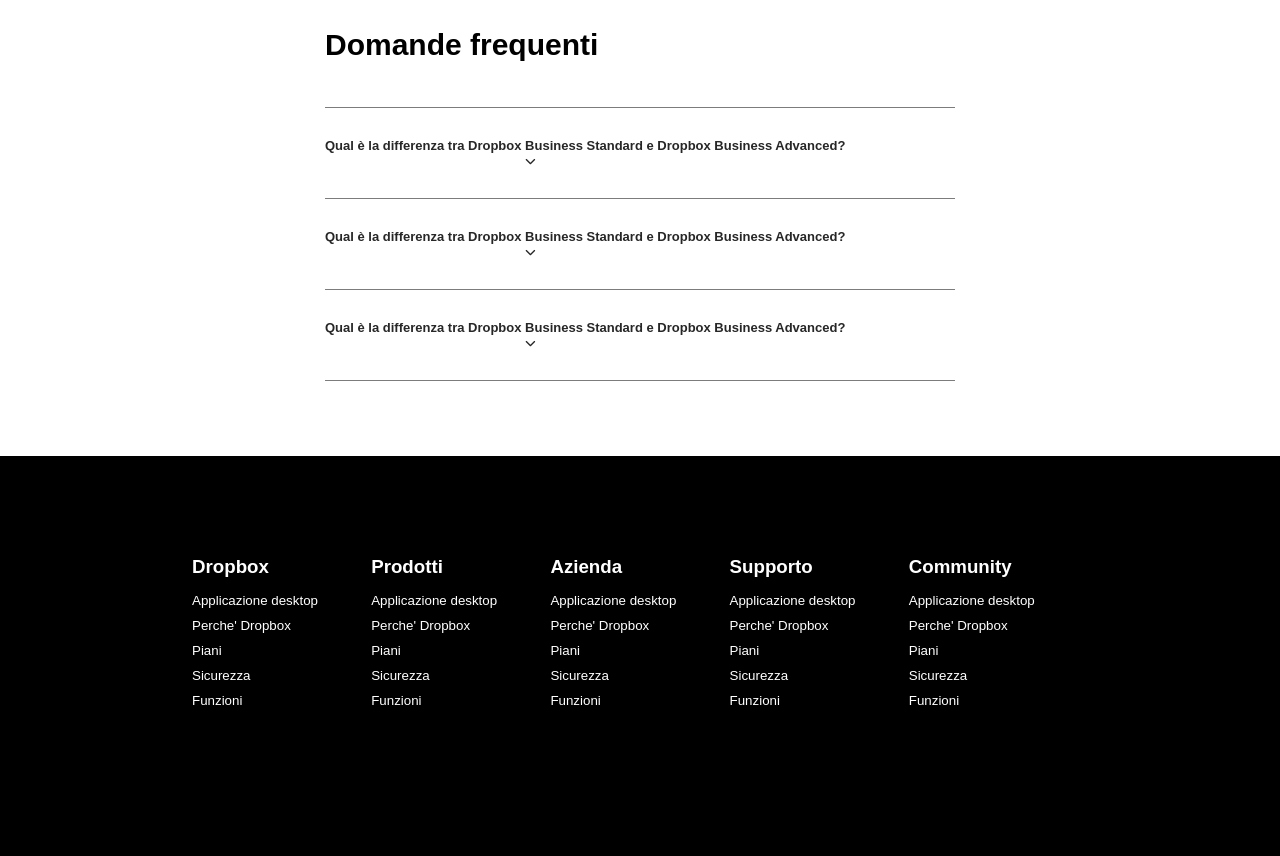
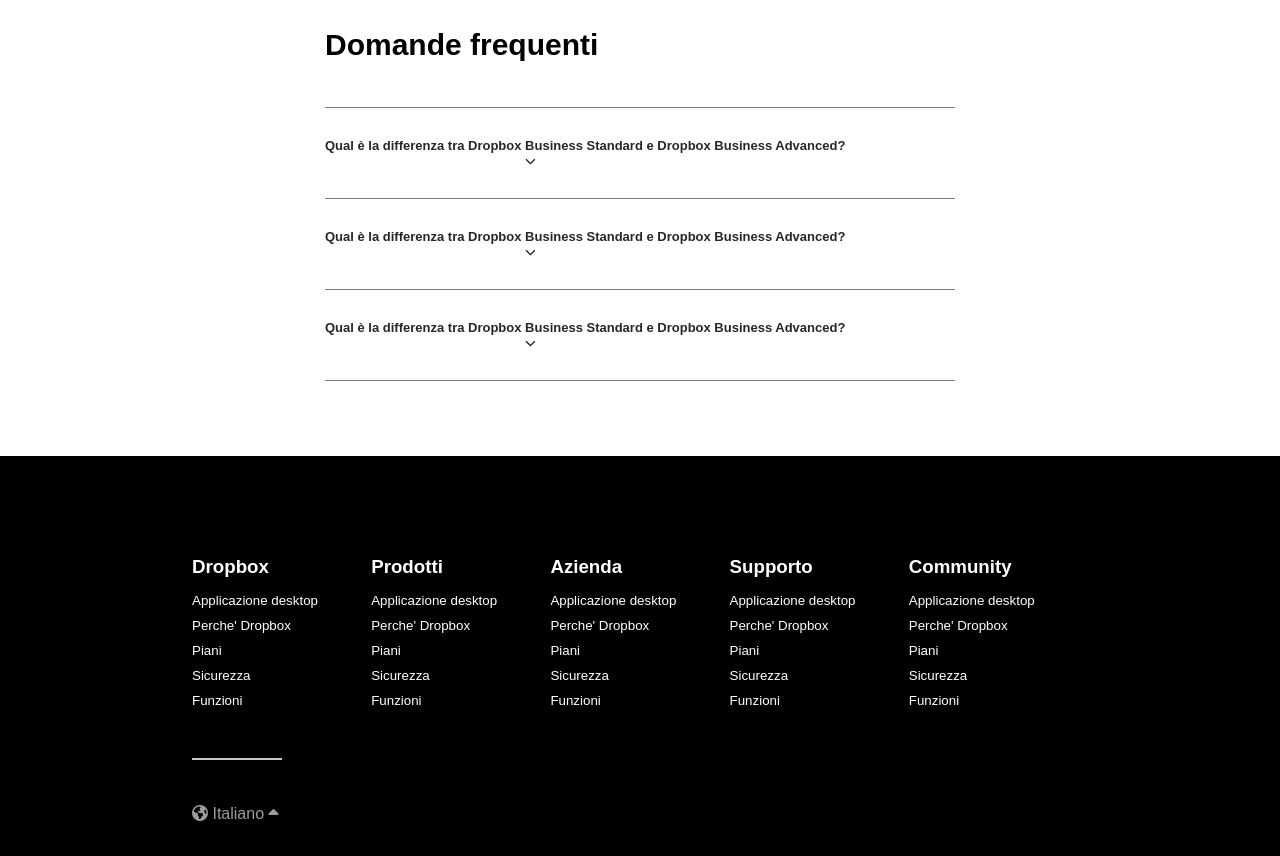
Before and after one commit to federicoalagna/htmlcss-dropbox, a plain HTML site: page index.html in a window 1280 px wide. Shown: the part 4730-5586 px from the top of the page. Drawn offline with Linux system fonts and the light colour scheme.

Commit message:
Aggiunta dettagli / centratura loghi

```diff
--- a/index.html
+++ b/index.html
@@ -542,6 +542,11 @@
                     </ul>
                     </div>
                 </div>
+                <hr class="width10 margin-45">
+
+            </div>
+            <div class="margin-45 color-grey">
+                <i class="fa-solid fa-earth-americas"></i> Italiano <i class="fa-solid fa-caret-up"></i>
             </div>
         </div>
 
--- a/style.css
+++ b/style.css
@@ -424,6 +424,9 @@
 .width30 {
   width: 30%;
 }
+.width10 {
+  width: 10%;
+}
 
 .btn4 {
   padding: 10px;
@@ -476,3 +479,7 @@
 .color-white {
   color: white;
 }
+
+.color-grey {
+  color: rgb(155, 155, 155);
+}
```
